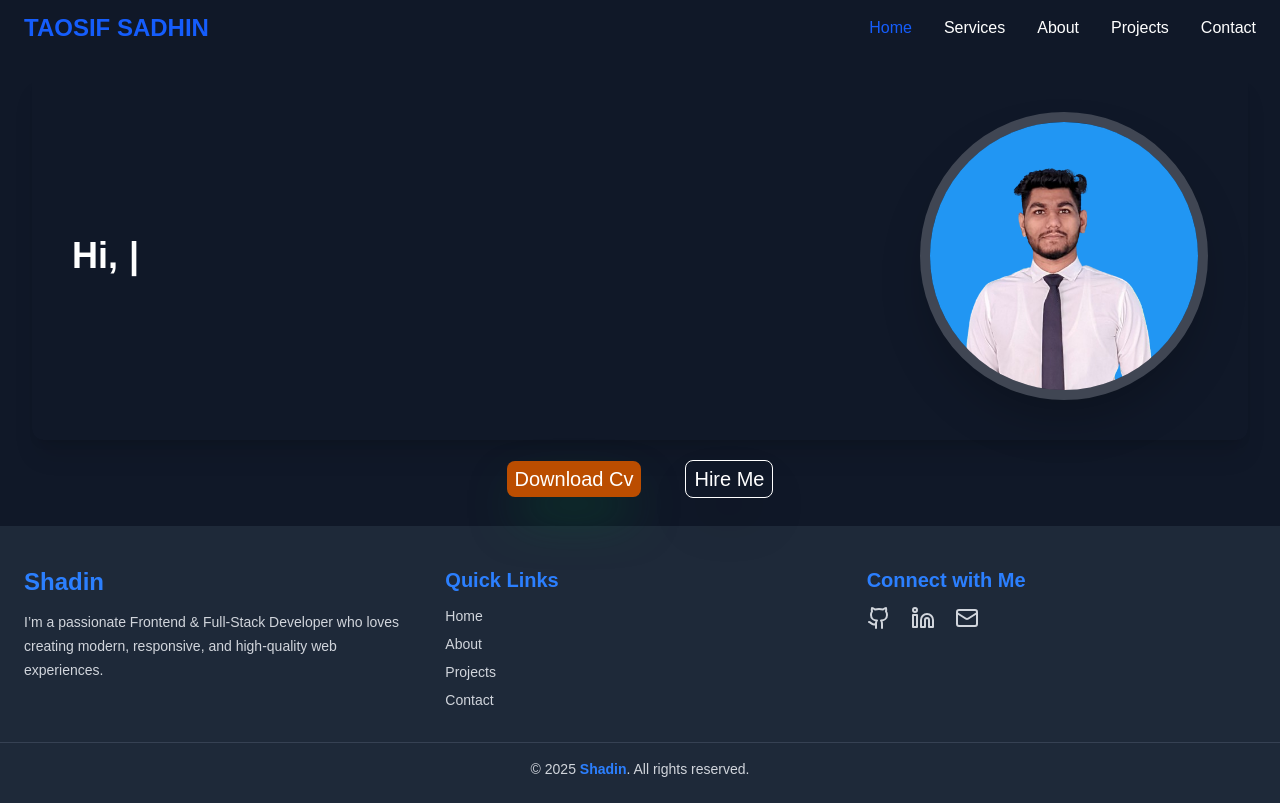
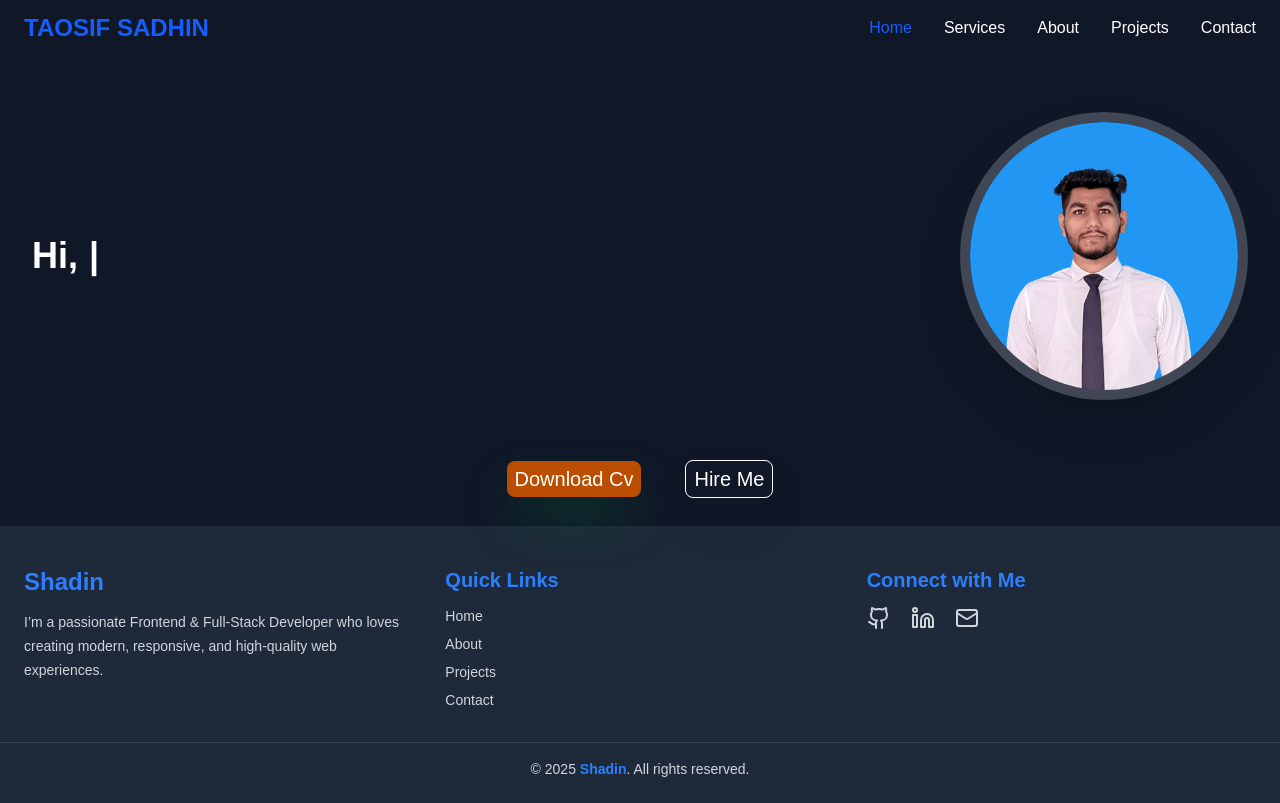
Before and after one commit to sadhin28/developer-sadhin-protfolio, a Next.js app: page / in a window 1280 px wide. Built offline with nearby package versions, Linux system fonts and the light colour scheme.

Commit message:
complate hero section

```diff
--- a/src/app/page.js
+++ b/src/app/page.js
@@ -13,7 +13,7 @@ export default function Home() {
   };
   return (
     <div className="p-2">
-      <div className="p-10 shadow-xl rounded-xl  grid gap-3 md:grid-cols-12">
+      <div className="hover:shadow-xl py-10 rounded-xl  grid gap-8 md:grid-cols-12">
         <div className="text-xl  md:text-4xl  font-bold content-center  w-full  col-span-6">
           {/* user TypeWriter */}
           <div className="flex justify-center md:justify-start">
@@ -37,7 +37,7 @@ export default function Home() {
         <div className="text-2xl  font-bold content-center  w-full  col-span-6">
           {/* user image */}
           <div className="flex rounded-full  justify-center md:justify-end">
-            <Image src={protfolioImg} alt="Profile Image" className="rounded-full w-72 h-72 shadow-2xl hover:shadow-blue-700  border-10 border-white/20 object-cover transition-transform duration-300 hover:scale-105" />
+            <Image src={protfolioImg} alt="Profile Image" className="hover:rotate-360 transform-3d duration-2000 hover:backdrop-hue-rotate-90 rounded-full w-72 h-72 shadow-2xl hover:shadow-blue-700  border-10 border-white/20 object-cover transition-transform  hover:scale-105" />
           </div>
 
         </div>
```
